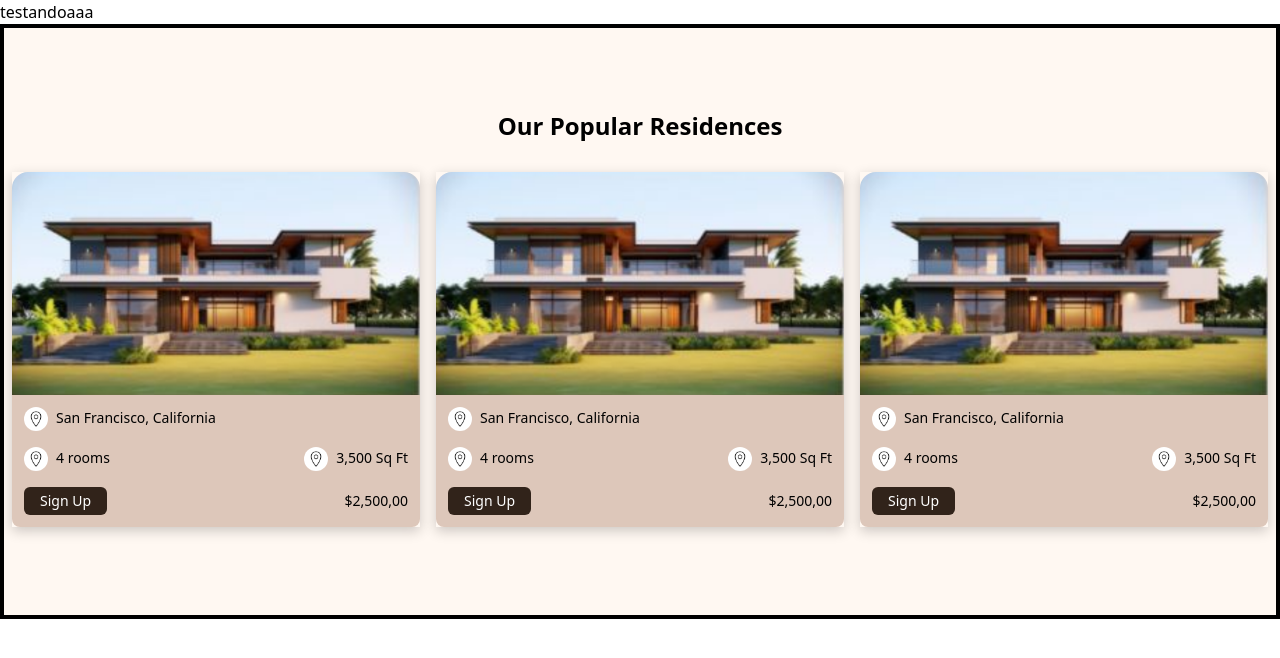
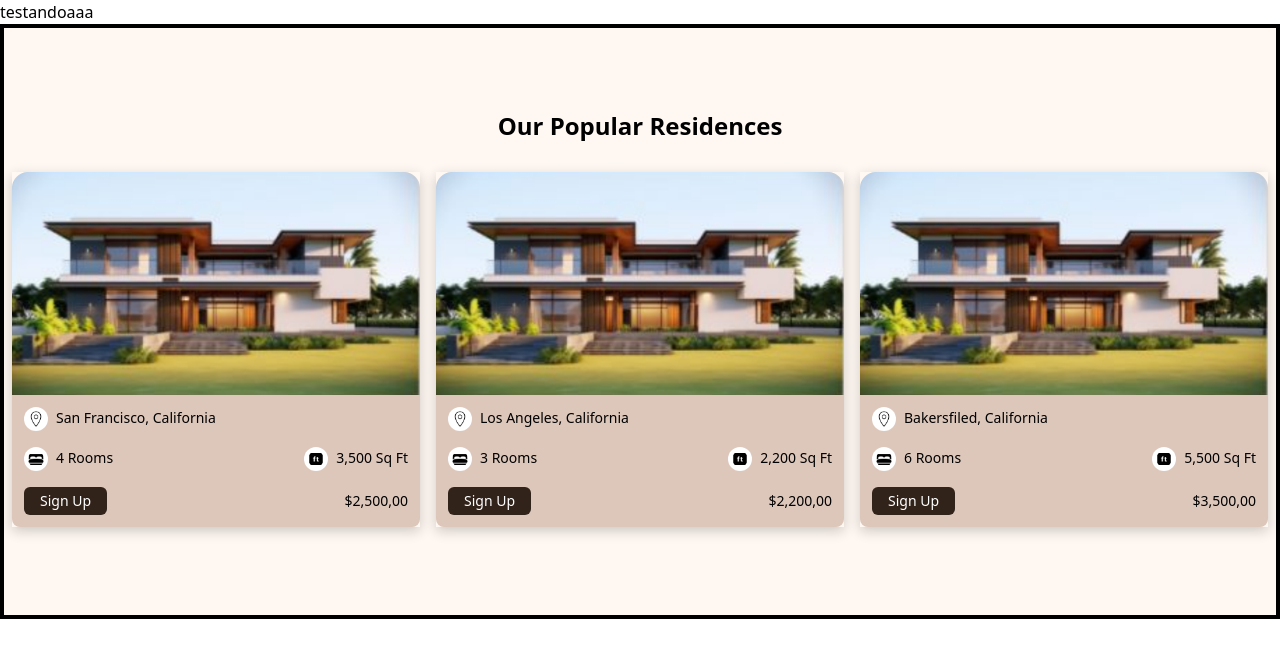
Before and after one commit to 2011Alexandrealvarenga/luxeville-react, a Next.js app: page / in a window 1280 px wide. Shown: the top 658 px of the page. Built offline with nearby package versions, Linux system fonts and the light colour scheme.

Commit message:
feat: section our popular residences

```diff
--- a/src/components/parts-site/popular-residences.tsx
+++ b/src/components/parts-site/popular-residences.tsx
@@ -1,7 +1,39 @@
 
 import Img_p_residences1 from '../../assets/img/popular-house-1.png';
+
+
 import imgXd from '../../assets/img/XD PARA TESTAR.jpg';
 import Icon_location from '../../assets/img/icons/marcador-50.png';
+import Icon_room from '../../assets/img/icons/cama-50.png';
+import Icon_meter from '../../assets/img/icons/squad.png';
+
+const P_residents_data = [
+  {
+    id: 1,
+    img: '',
+    location: 'San Francisco, California',
+    room: '4 Rooms',
+    meter: '3,500 Sq Ft',
+    price: '$2,500,00'
+  },
+    {
+    id: 2,
+    img: '',
+    location: 'Los Angeles, California',
+    room: '3 Rooms',
+    meter: '2,200 Sq Ft',
+    price: '$2,200,00'
+  },
+    {
+    id: 3,
+    img: '',
+    location: 'Bakersfiled, California',
+    room: '6 Rooms',
+    meter: '5,500 Sq Ft',
+    price: '$3,500,00'
+  }
+]
+
 
 export const P_residents = () =>{
   return(
@@ -16,6 +48,9 @@ export const P_residents = () =>{
       <div className="container mx-auto">
         <div className="grid grid-cols-1 sm:grid-cols-3">
           {/* itens */}
+          {
+            P_residents_data.map(residents=>{
+              return(
                 <div className="itens border-radius-card bs  m-2">
                   <div className="img">
                     <img
@@ -29,109 +64,34 @@ export const P_residents = () =>{
                           src={Icon_location.src}
                           className='icon-size'
                         />
-                  <span className='font-medium'>San Francisco, California</span>
+                      <span className='font-medium'>{residents.location}</span>
                     </div>
                     <div className="w-full flex justify-between items-center  mb-4">
                       <div className="flex">
                         <img
-                      src={Icon_location.src}
+                          src={Icon_room.src}
                           className='icon-size'
                         />
-                    <span className='font-medium'>4 rooms</span>
+                        <span className='font-medium'>{residents.room}</span>
                       </div>
                       <div className="flex">
                         <img
-                      src={Icon_location.src}
+                          src={Icon_meter.src}
                           className='icon-size'
                         />
-                    <span className='font-medium'>3,500 Sq Ft</span>
+                        <span className='font-medium'>{residents.meter}</span>
                       </div>
                     </div>
                     <div className="flex justify-between content-center items-center mt-4">
-                  <button className="btn bg_marrow_escuro text-white px-4 py-1 rounded-md text-sm">Sign Up</button>
-                  <span className='font-medium'>$2,500,00</span>
+                      <button className="btn bg_marrow_escuro text-white px-4 py-1 rounded-md text-sm cursor-pointer">Sign Up</button>
+                      <span className='font-medium'>{residents.price}</span>
                     </div>
                   </div>
                 </div>
-          {/* End - itens */}
-          {/* itens */}
-            <div className="itens border-radius-card bs  m-2">
-              <div className="img">
-                <img
-                  src={Img_p_residences1.src}
-                  className='w-full img-card border-top'
-                />
-              </div>
-              <div className="bg_bege p-3 border-bottom">
-                <div className="flex mb-4">
-                  <img
-                    src={Icon_location.src}
-                    className='icon-size'
-                  />
-                  <span className='font-medium'>San Francisco, California</span>
-                </div>
-                <div className="w-full flex justify-between items-center  mb-4">
-                  <div className="flex">
-                    <img
-                      src={Icon_location.src}
-                      className='icon-size'
-                    />
-                    <span className='font-medium'>4 rooms</span>
-                  </div>
-                  <div className="flex">
-                    <img
-                      src={Icon_location.src}
-                      className='icon-size'
-                    />
-                    <span className='font-medium'>3,500 Sq Ft</span>
-                  </div>
-                </div>
-                <div className="flex justify-between content-center items-center mt-4">
-                  <button className="btn bg_marrow_escuro text-white px-4 py-1 rounded-md text-sm">Sign Up</button>
-                  <span className='font-medium'>$2,500,00</span>
-                </div>
-              </div>
-            </div>
-          {/* End - itens */}
-          {/* itens */}
-            <div className="itens border-radius-card bs  m-2">
-              <div className="img">
-                <img
-                  src={Img_p_residences1.src}
-                  className='w-full img-card border-top'
-                />
-              </div>
-              <div className="bg_bege p-3 border-bottom">
-                <div className="flex mb-4">
-                  <img
-                    src={Icon_location.src}
-                    className='icon-size'
-                  />
-                  <span className='font-medium'>San Francisco, California</span>
-                </div>
-                <div className="w-full flex justify-between items-center  mb-4">
-                  <div className="flex">
-                    <img
-                      src={Icon_location.src}
-                      className='icon-size'
-                    />
-                    <span className='font-medium'>4 rooms</span>
-                  </div>
-                  <div className="flex">
-                    <img
-                      src={Icon_location.src}
-                      className='icon-size'
-                    />
-                    <span className='font-medium'>3,500 Sq Ft</span>
-                  </div>
-                </div>
-                <div className="flex justify-between content-center items-center mt-4">
-                  <button className="btn bg_marrow_escuro text-white px-4 py-1 rounded-md text-sm">Sign Up</button>
-                  <span className='font-medium'>$2,500,00</span>
-                </div>
-              </div>
-            </div>
-          {/* End - itens */}
+              )
+            })
+          }
+
 
         </div>
 
```
Lines whose indentation alone changed are shown as unchanged.
